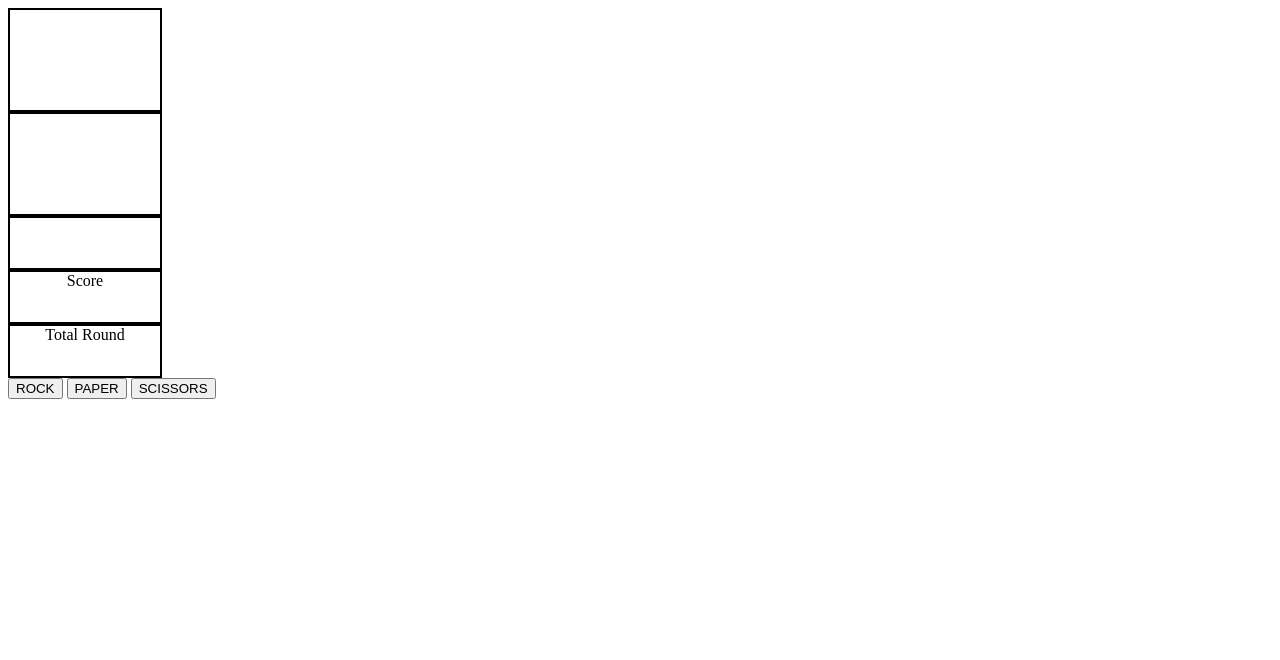
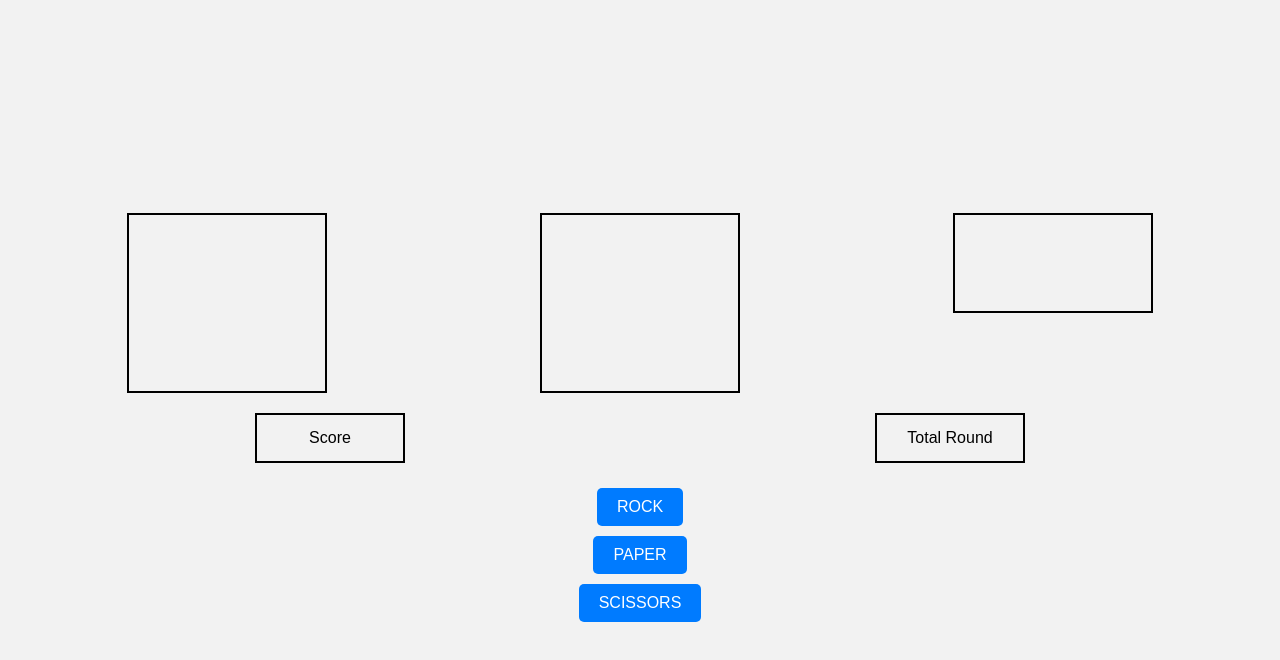
Before and after one commit to 4Noyis/rock-paper-scissors, a plain HTML site: page index.html in a window 1280 px wide. Drawn offline with Linux system fonts and the light colour scheme.

Commit message:
final css

```diff
--- a/style.css
+++ b/style.css
@@ -1,52 +1,79 @@
-#div-player{
-    width: 150px;
-    height: 100px;
-    border: 2px solid black;
-}
-#div-computer{
 
-    width: 150px;
-    height: 100px;
-    border: 2px solid black;
 
-}
-#div-winnerRound{
-
-    width: 150px;
-    height: 50px;
-    border: 2px solid black;
+body {
+    background-color: #f2f2f2;
+    display: flex;
+    justify-content: center;
+    align-items: center;
+    flex-direction: column;
+    font-family: Arial, sans-serif;
+    height: 100vh;
+    margin: 0;
+    padding: 20px;
 }
 
-.rock-img{
-    background-image: url("images/rock.png");
+#selections, #raound {
+    display: flex;
+    justify-content: space-around;
+    width: 100%;
+    margin-bottom: 20px;
+}
 
+#div-player, #div-computer, #div-winnerRound, #div-score, #div-totalRound {
+    display: flex;
+    justify-content: center;
+    align-items: center;
     width: 200px;
     height: 100px;
-    border: 1px solid;
-    background-size: contain;
-    background-repeat: no-repeat;
+    border: 2px solid #000;
+    padding: 10px;
+    box-sizing: border-box;
 }
-.paper-img{
-    background-image: url("images/paper.png");
+#div-player, #div-computer{
+    width: 200px;
+    height: 180px;
+}
 
+#btn-rock, #btn-paper, #btn-scissors {
+    padding: 10px 20px;
+    margin: 5px;
+    font-size: 16px;
+    border: none;
+    border-radius: 5px;
+    background-color: #007BFF;
+    color: #fff;
+    cursor: pointer;
+    transition: background-color 0.3s ease;
+}
+
+#btn-rock:hover {
+    background-color: #b30000;
+}
+
+#btn-paper:hover {
+    background-color: #009933;
+}
+
+#btn-scissors:hover {
+    background-color: #b366ff;
+}
+
+.rock-img {
+    background-image: url('images/rock.png');
+    width: fit-content;
+    height: fit-content;
+    background-size: cover;
+}
+
+.paper-img {
+    background-image: url('images/paper.png');
     width: 50px;
     height: 50px;
-    border: 1px solid;
-    background-size: contain;
-    background-repeat: no-repeat;
-}
-.scissors-img{
-    background-image: url("images/scissors.png");
-
-    width: 200px;
-    height: 100px;
-    border: 1px solid;
-    background-size: contain;
-    background-repeat: no-repeat;
+    background-size: cover;
 }
 
-span{
-    text-align: center;
-    display: table;
-    margin: 0 auto;
+.scissors-img {
+    background-image: url('images/scissors.png');
+
+    background-size: cover;
 }
```
